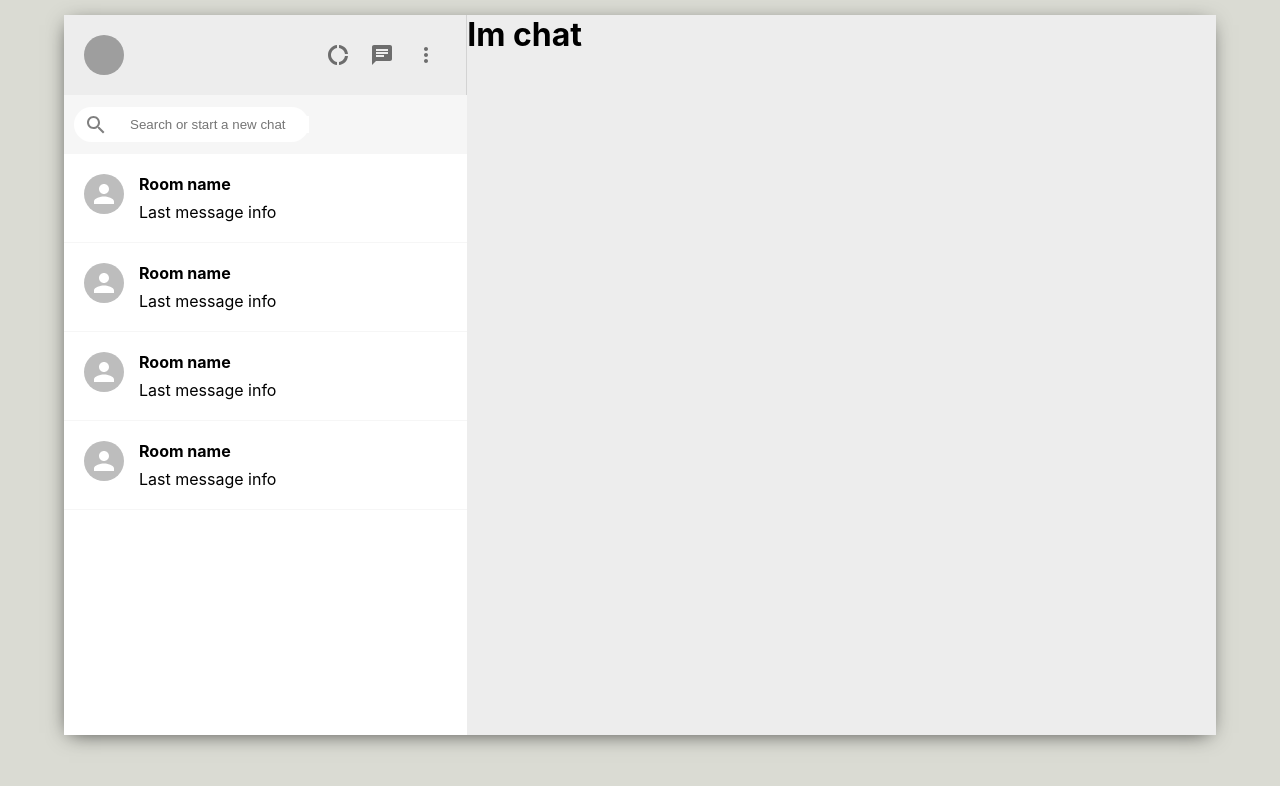
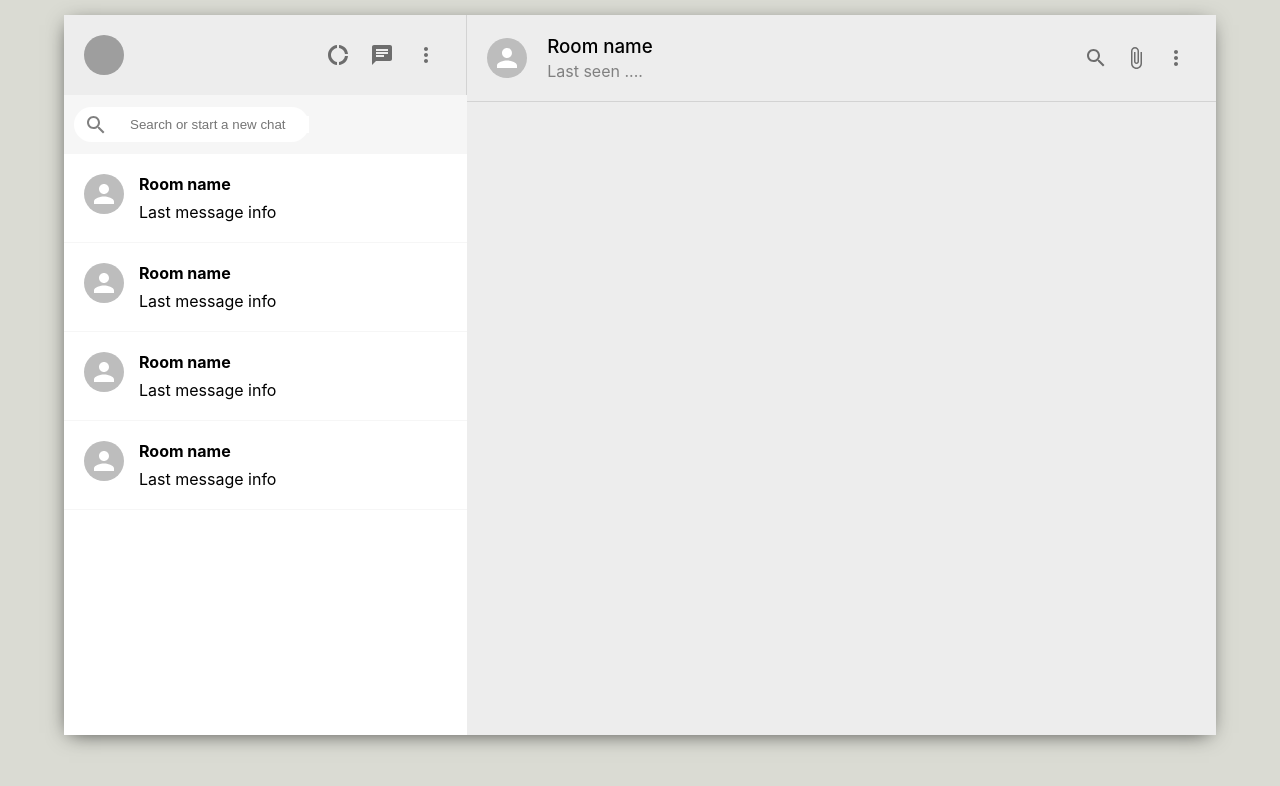
Before and after one commit to ortizfram/Whatsapp-Clone-MERN-stack, a React (Create React App) app: page / in a window 1280 px wide. Shown: the top 786 px of the page. Built offline with nearby package versions, Linux system fonts and the light colour scheme; grey boxes are pictures that could not be loaded.

Commit message:
chat__header style

```diff
--- a/src/Chat.css
+++ b/src/Chat.css
@@ -3,3 +3,26 @@
     flex-direction: column;
     flex: 0.65;
 }
+/* chat header --------------------------------------*/
+.chat__header {
+    /* align items centrally */
+    padding: 20px;
+    display: flex;
+    align-items: center;
+    border-bottom: 1px solid lightgray;
+}
+
+.chat__headerInfo {
+    /* push the content widelly */
+    flex: 1;
+    padding-left: 20px;
+}
+
+.chat__headerInfo > h3 {
+    margin-bottom: 3px;
+    font-weight: 500;
+}
+
+.chat__headerInfo > p {
+    color: gray;
+}
--- a/src/Chat.js
+++ b/src/Chat.js
@@ -1,12 +1,33 @@
-import React from 'react'
-import './Chat.css'
+import { AttachFile, MoreVert, SearchOutlined } from '@mui/icons-material';
+import { Avatar, IconButton } from '@mui/material';
+import React from 'react';
+import './Chat.css';
 
 function Chat() {
   return (
     <div className='chat'>
-      <h1>Im chat</h1>
+      <div className="chat__header">
+        <Avatar />
+
+        <div className="chat__headerInfo">
+          <h3>Room name</h3>
+          <p>Last seen ....</p>
+        </div>
+
+        <div className="chat__headerRight">
+          <IconButton>
+            <SearchOutlined />
+          </IconButton>
+          <IconButton>
+            <AttachFile />
+          </IconButton>
+          <IconButton>
+            <MoreVert />
+          </IconButton>
+        </div>
+      </div>
     </div>
-  )
+  );
 }
 
-export default Chat
+export default Chat;
```
